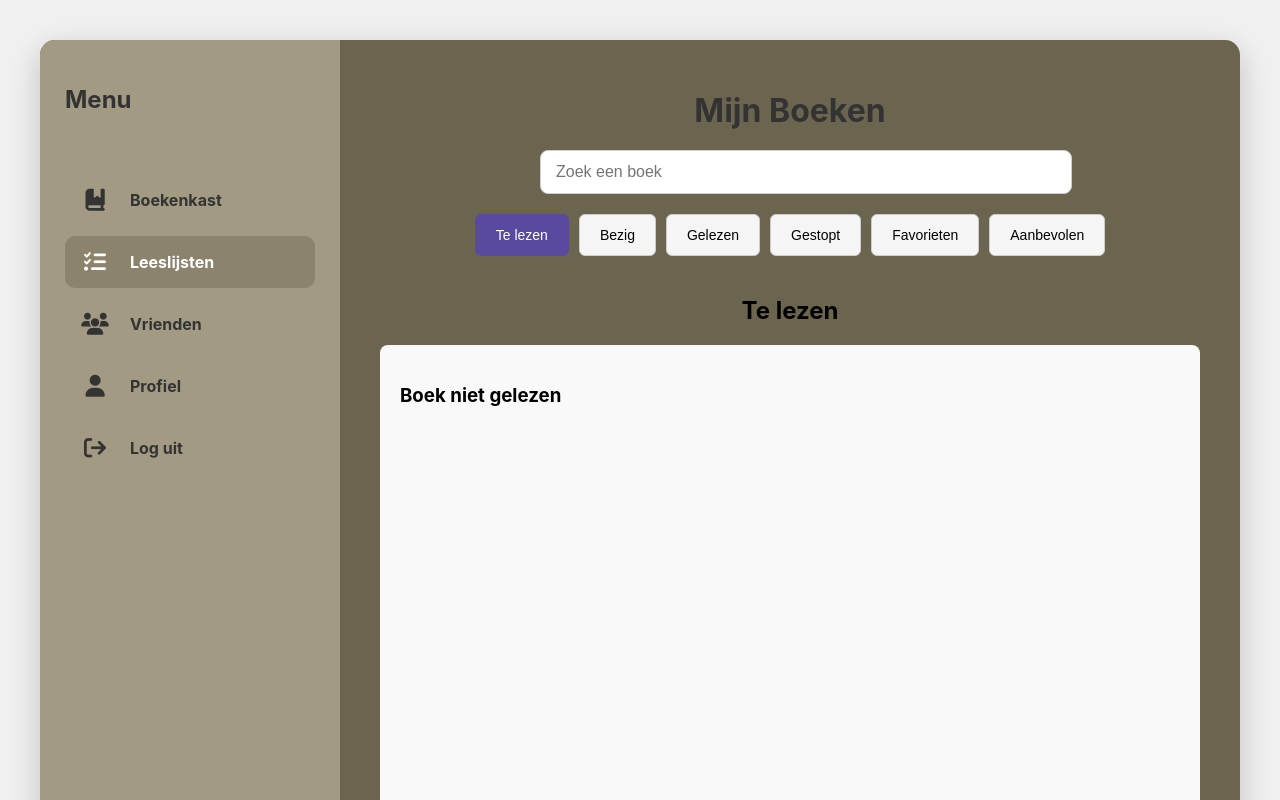
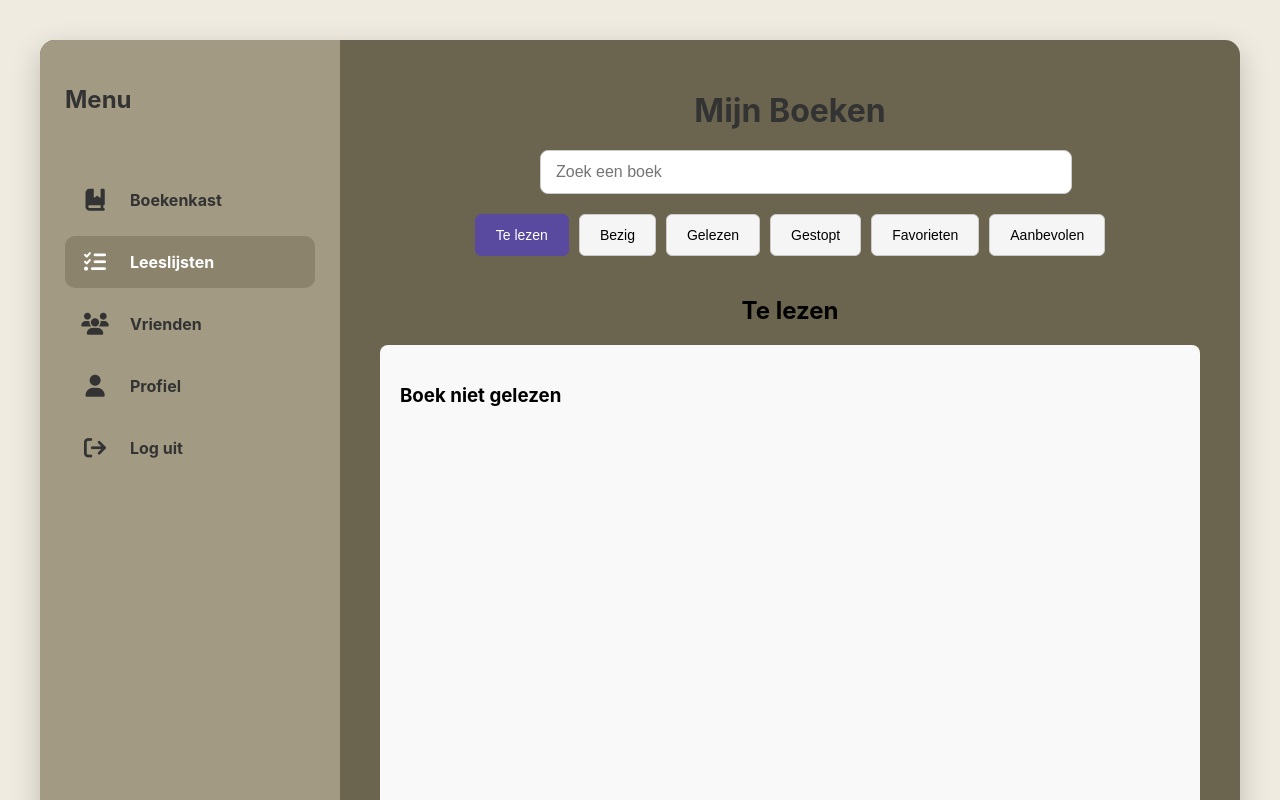
Before and after one commit to charge85172/yshelf, a PHP site: page /php/booklist.php in a window 1280 px wide. Run offline with PHP 8.4, Linux system fonts and the light colour scheme; the visitor is signed in with stand-in values (Sample User, id 1); data that the repository does not hold is empty.

Commit message:
CHANGED background color

```diff
--- a/css/booklist.css
+++ b/css/booklist.css
@@ -34,7 +34,7 @@ body {
     height: 100%;
     overflow: hidden;
     font-family: -apple-system, BlinkMacSystemFont, "Segoe UI", Roboto, Helvetica, Arial, sans-serif;
-    background-color: #f0f0f0;
+    background-color: #EFEBE0;
 }
 
 /* Page Container */
```
